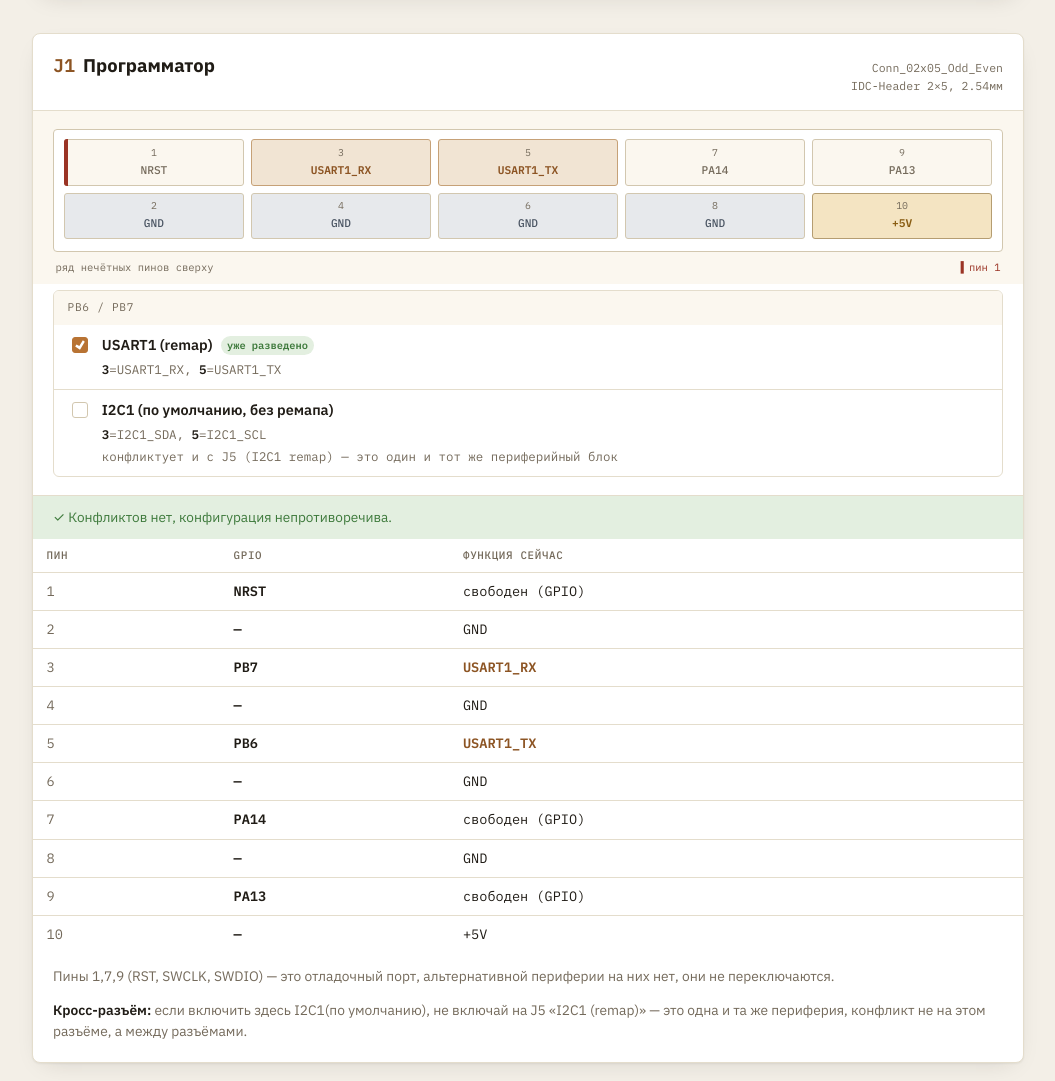
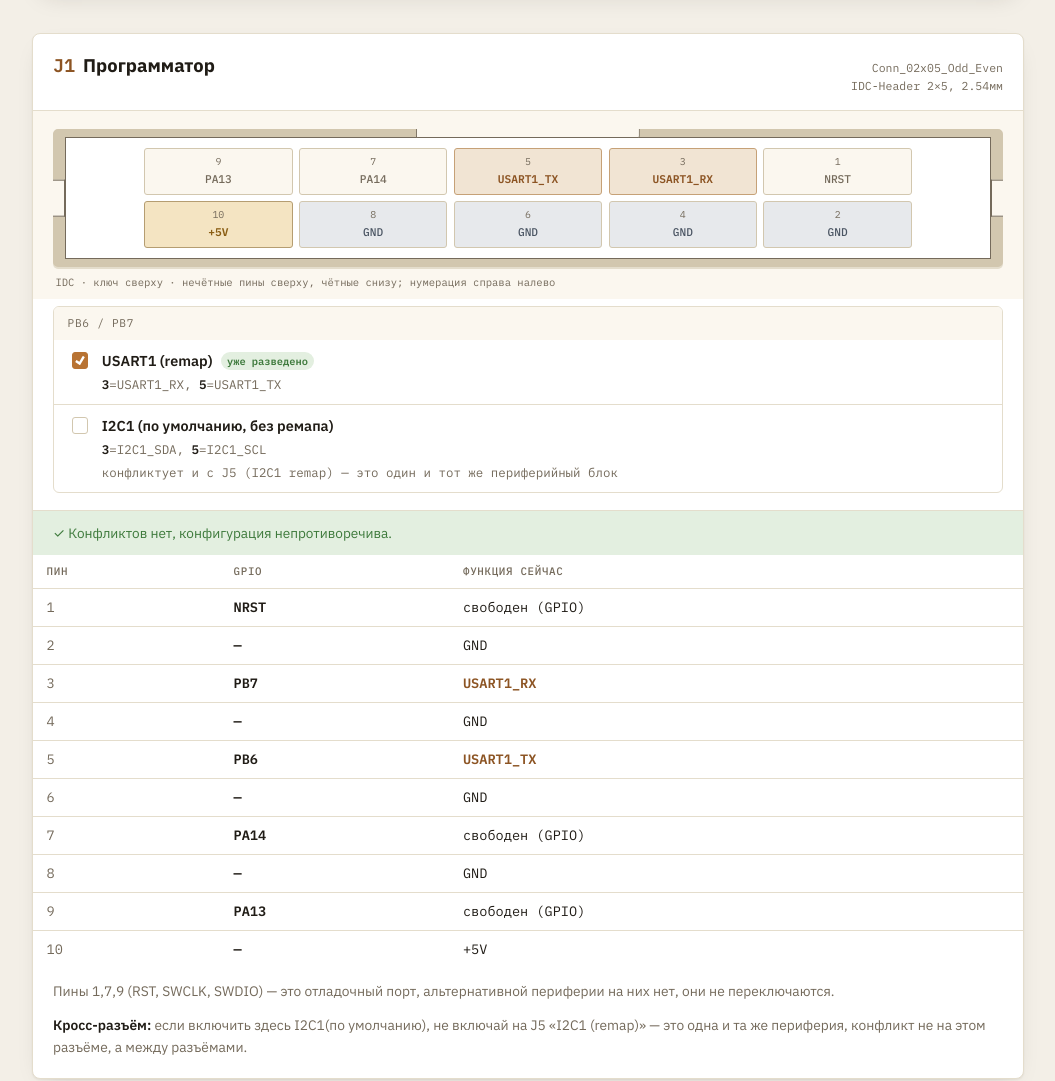
Before and after one commit to SolarljodDev/solarpill32, a plain HTML site: page docs/index.html in a window 1280 px wide. Shown: the part 1044-2125 px from the top of the page, without its empty margins (112-1167 px from the left). Drawn offline with Linux system fonts and the light colour scheme.

Commit message:
Fix incorrect pins direction and socket shape.

```diff
--- a/docs/index.html
+++ b/docs/index.html
@@ -137,7 +137,48 @@ table.overview td.remap { color: var(--ink-muted); font-size: 0.85rem; }
 .card-head .specs { font-family: 'Plex Mono', monospace; font-size: 0.72rem; color: var(--ink-muted); text-align: right; white-space: nowrap; }
 
 .ribbon-wrap { padding: 1.15rem 1.25rem 0.4rem; background: var(--surface-2); }
-.ribbon-cable { position: relative; border: 1px solid var(--line-strong); border-radius: 4px; background: var(--surface); padding: 0.6rem 0.6rem 0.7rem; }
+.ribbon-cable {
+  --idc-wall: 8px;
+  --idc-side-wall: 12px;
+  position: relative;
+  border: var(--idc-wall) solid var(--line-strong);
+  border-left-width: var(--idc-side-wall);
+  border-right-width: var(--idc-side-wall);
+  border-radius: 5px;
+  background: var(--surface);
+  /* Leave half a pin pitch at each end for the IDC end shoulders. */
+  padding: 0.7rem calc(50% / (var(--idc-columns) + 1));
+  box-shadow: inset 0 0 0 1px var(--ink-muted), 0 2px 0 var(--line);
+}
+/* Central polarizing slot in the top wall of the IDC shroud. */
+.ribbon-cable::before {
+  content: '';
+  position: absolute;
+  top: calc(-1 * var(--idc-wall));
+  left: 50%;
+  transform: translateX(-50%);
+  width: 24%;
+  height: var(--idc-wall);
+  border: 1px solid var(--ink-muted);
+  border-top: 0;
+  border-radius: 0 0 2px 2px;
+  background: var(--surface-2);
+  pointer-events: none;
+}
+/* Side openings cut only through the shroud, clear of the pin area. */
+.idc-side-cut {
+  position: absolute;
+  top: 50%;
+  transform: translateY(-50%);
+  width: var(--idc-side-wall);
+  height: 30%;
+  border-top: 1px solid var(--ink-muted);
+  border-bottom: 1px solid var(--ink-muted);
+  background: var(--surface-2);
+  pointer-events: none;
+}
+.idc-side-cut.left { left: calc(-1 * var(--idc-side-wall)); border-right: 1px solid var(--ink-muted); }
+.idc-side-cut.right { right: calc(-1 * var(--idc-side-wall)); border-left: 1px solid var(--ink-muted); }
 .ribbon-row { display: grid; gap: 0.4rem; }
 .ribbon-row + .ribbon-row { margin-top: 0.4rem; }
 .pin { position: relative; border: 1px solid var(--line-strong); border-radius: 3px; padding: 0.3rem 0.15rem 0.35rem; text-align: center; background: var(--surface); transition: background .15s, border-color .15s, outline-color .15s; }
@@ -157,9 +198,7 @@ table.overview td.remap { color: var(--ink-muted); font-size: 0.85rem; }
 .pin.conflict .lbl { color: var(--danger); }
 @media (prefers-reduced-motion: reduce) { .pin.conflict { animation: none; } }
 @keyframes pulse { 0%,100% { outline-color: var(--danger); } 50% { outline-color: transparent; } }
-.pin.pin1::before { content: ''; position: absolute; left: -1px; top: -1px; bottom: -1px; width: 4px; background: var(--danger); border-radius: 3px 0 0 3px; }
 .ribbon-caption { display: flex; justify-content: space-between; font-family: 'Plex Mono', monospace; font-size: 0.66rem; color: var(--ink-muted); padding: 0.45rem 0.15rem 0.15rem; }
-.ribbon-caption .pin1note { color: var(--danger); }
 
 .periph-panel { padding: 0.4rem 1.25rem 1.1rem; display: flex; flex-direction: column; gap: 0.9rem; }
 .periph-group { border: 1px solid var(--line); border-radius: 6px; overflow: hidden; }
@@ -432,8 +471,16 @@ function renderConnector(conn) {
   ribbonWrap.className = 'ribbon-wrap';
   const cable = document.createElement('div');
   cable.className = 'ribbon-cable';
-  const oddPins = conn.pins.filter(p => p.num % 2 === 1);
-  const evenPins = conn.pins.filter(p => p.num % 2 === 0);
+  cable.style.setProperty('--idc-columns', conn.pins.length / 2);
+  for (const side of ['left', 'right']) {
+    const cut = document.createElement('span');
+    cut.className = 'idc-side-cut ' + side;
+    cut.setAttribute('aria-hidden', 'true');
+    cable.appendChild(cut);
+  }
+  // IDC: 1 above 2 at the right, then 3 above 4 to their left, etc.
+  const oddPins = conn.pins.filter(p => p.num % 2 === 1).sort((a, b) => b.num - a.num);
+  const evenPins = conn.pins.filter(p => p.num % 2 === 0).sort((a, b) => b.num - a.num);
   const rowTop = document.createElement('div');
   rowTop.className = 'ribbon-row';
   rowTop.style.gridTemplateColumns = `repeat(${oddPins.length},1fr)`;
@@ -447,7 +494,7 @@ function renderConnector(conn) {
   ribbonWrap.appendChild(cable);
   const caption = document.createElement('div');
   caption.className = 'ribbon-caption';
-  caption.innerHTML = '<span>ряд нечётных пинов сверху</span><span class="pin1note">▍пин 1</span>';
+  caption.textContent = 'IDC · ключ сверху · нечётные пины сверху, чётные снизу; нумерация справа налево';
   ribbonWrap.appendChild(caption);
   card.appendChild(ribbonWrap);
 
@@ -527,7 +574,7 @@ function renderConnector(conn) {
 function makePinEl(conn, p) {
   const el = document.createElement('div');
   el.id = 'pin-' + conn.id + '-' + p.num;
-  el.className = 'pin ' + (p.num === 1 ? 'pin1 ' : '') + (p.kind === 'gnd' ? 'gnd' : p.kind === 'power' ? 'power' : 'gpio');
+  el.className = 'pin ' + (p.kind === 'gnd' ? 'gnd' : p.kind === 'power' ? 'power' : 'gpio');
   el.innerHTML = `<span class="num">${p.num}</span><span class="lbl">${p.kind === 'gnd' ? 'GND' : p.kind === 'power' ? '+5V' : p.gpio}</span>`;
   return el;
 }
@@ -554,24 +601,24 @@ function update(conn) {
     const pinEl = document.getElementById('pin-' + conn.id + '-' + p.num);
     const row = document.createElement('tr');
     let funcText, funcClass = '', rowClass = '';
-    if (p.kind === 'gnd') { funcText = 'GND'; pinEl.className = 'pin gnd' + (p.num === 1 ? ' pin1' : ''); }
-    else if (p.kind === 'power') { funcText = '+5V'; pinEl.className = 'pin power' + (p.num === 1 ? ' pin1' : ''); }
+    if (p.kind === 'gnd') { funcText = 'GND'; pinEl.className = 'pin gnd'; }
+    else if (p.kind === 'power') { funcText = '+5V'; pinEl.className = 'pin power'; }
     else {
       const c = claims[p.num];
       if (!c || c.length === 0) {
         funcText = 'свободен (GPIO)';
-        pinEl.className = 'pin gpio' + (p.num === 1 ? ' pin1' : '');
+        pinEl.className = 'pin gpio';
         pinEl.querySelector('.lbl').textContent = p.gpio;
       } else if (c.length === 1) {
         funcText = c[0].sig;
         funcClass = 'is-assigned';
-        pinEl.className = 'pin assigned' + (p.num === 1 ? ' pin1' : '');
+        pinEl.className = 'pin assigned';
         pinEl.querySelector('.lbl').textContent = c[0].sig;
       } else {
         funcText = c.map(x => x.sig).join(' vs ');
         rowClass = 'is-conflict';
         anyConflict = true;
-        pinEl.className = 'pin conflict' + (p.num === 1 ? ' pin1' : '');
+        pinEl.className = 'pin conflict';
         pinEl.querySelector('.lbl').textContent = '⚠ конфликт';
       }
     }
```
